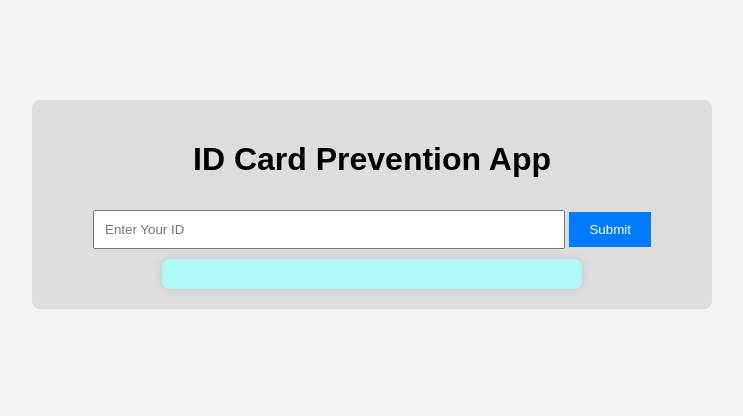
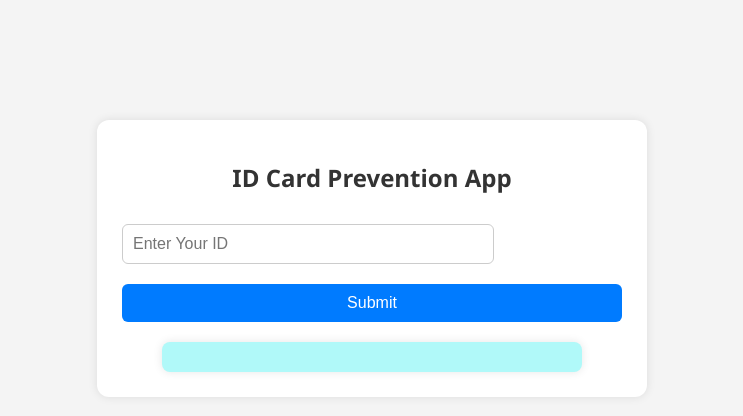
Before and after one commit to 26047306/ID_Card_Prevention_App, a Flask app: page / in a window 1280 px wide. Shown: the top 416 px of the page, without its empty margins (268-1011 px from the left). Run offline with Flask 3, Linux system fonts and the light colour scheme.

Commit message:
Update index.html

```diff
--- a/templates/index.html
+++ b/templates/index.html
@@ -1,16 +1,97 @@
 <!DOCTYPE html>
 <html lang="en">
 <head>
-    <meta charset="UTF-8">
-    <meta name="viewport" content="width=device-width, initial-scale=1.0">
+  <meta charset="UTF-8" />
+  <meta name="viewport" content="width=device-width, initial-scale=1.0"/>
   <title>ID Card Prevention App</title>
-    <link rel="stylesheet" href="/static/style.css">
+  <link rel="stylesheet" href="/static/style.css" />
+  <style>
+    /* Minimal styling in case CSS fails to load */
+    body {
+      margin: 0;
+      font-family: 'Segoe UI', sans-serif;
+      background: #f4f4f4;
+      display: flex;
+      justify-content: center;
+      align-items: center;
+      padding: 20px;
+    }
+
+    .container {
+      max-width: 500px;
+      width: 100%;
+      background: #fff;
+      padding: 25px;
+      border-radius: 12px;
+      box-shadow: 0 0 10px rgba(0,0,0,0.1);
+      text-align: center;
+    }
+
+    h1 {
+      font-size: 24px;
+      color: #333;
+      margin-bottom: 20px;
+    }
+
+    form {
+      display: flex;
+      flex-direction: column;
+      gap: 10px;
+    }
+
+    input[type="text"] {
+      padding: 10px;
+      font-size: 16px;
+      border: 1px solid #ccc;
+      border-radius: 6px;
+    }
+
+    button {
+      padding: 10px;
+      background-color: #007bff;
+      color: white;
+      border: none;
+      border-radius: 6px;
+      font-size: 16px;
+      cursor: pointer;
+      transition: background-color 0.3s ease;
+    }
+
+    button:hover {
+      background-color: #0056b3;
+    }
+
+    #output {
+      margin-top: 20px;
+      text-align: left;
+    }
+
+    #userImage {
+      max-width: 100%;
+      margin-top: 10px;
+      border-radius: 8px;
+    }
+
+    @media (max-width: 600px) {
+      .container {
+        padding: 20px 15px;
+      }
+
+      h1 {
+        font-size: 20px;
+      }
+
+      input, button {
+        font-size: 15px;
+      }
+    }
+  </style>
 </head>
 <body>
   <div class="container">
     <h1>ID Card Prevention App</h1>
     <form id="idForm">
-            <input type="text" id="unique_id" placeholder="Enter Your ID" required>
+      <input type="text" id="unique_id" placeholder="Enter Your ID" required />
       <button type="submit">Submit</button>
     </form>
     <div id="output">
@@ -20,7 +101,7 @@
   </div>
 
   <script>
-        document.getElementById('idForm').addEventListener('submit', function(event) {
+    document.getElementById('idForm').addEventListener('submit', function (event) {
       event.preventDefault();
       const unique_id = document.getElementById('unique_id').value;
 
@@ -29,8 +110,8 @@
         headers: { 'Content-Type': 'application/x-www-form-urlencoded' },
         body: `unique_id=${unique_id}`
       })
-            .then(response => response.json())
-            .then(data => {
+        .then((response) => response.json())
+        .then((data) => {
           const responseDiv = document.getElementById('responseMessage');
           const userImage = document.getElementById('userImage');
 
@@ -44,8 +125,7 @@
               <p><strong>Course:</strong> ${data.course}</p>
               <p><strong>Branch:</strong> ${data.branch}</p>
               <p><strong>Batch:</strong> ${data.batch}</p>
-                        <p><strong>college:</strong> ${data.college}</p>
-
+              <p><strong>College:</strong> ${data.college}</p>
             `;
             userImage.src = data.image_path;
             userImage.style.display = 'block';
```
Lines whose indentation alone changed are shown as unchanged.
